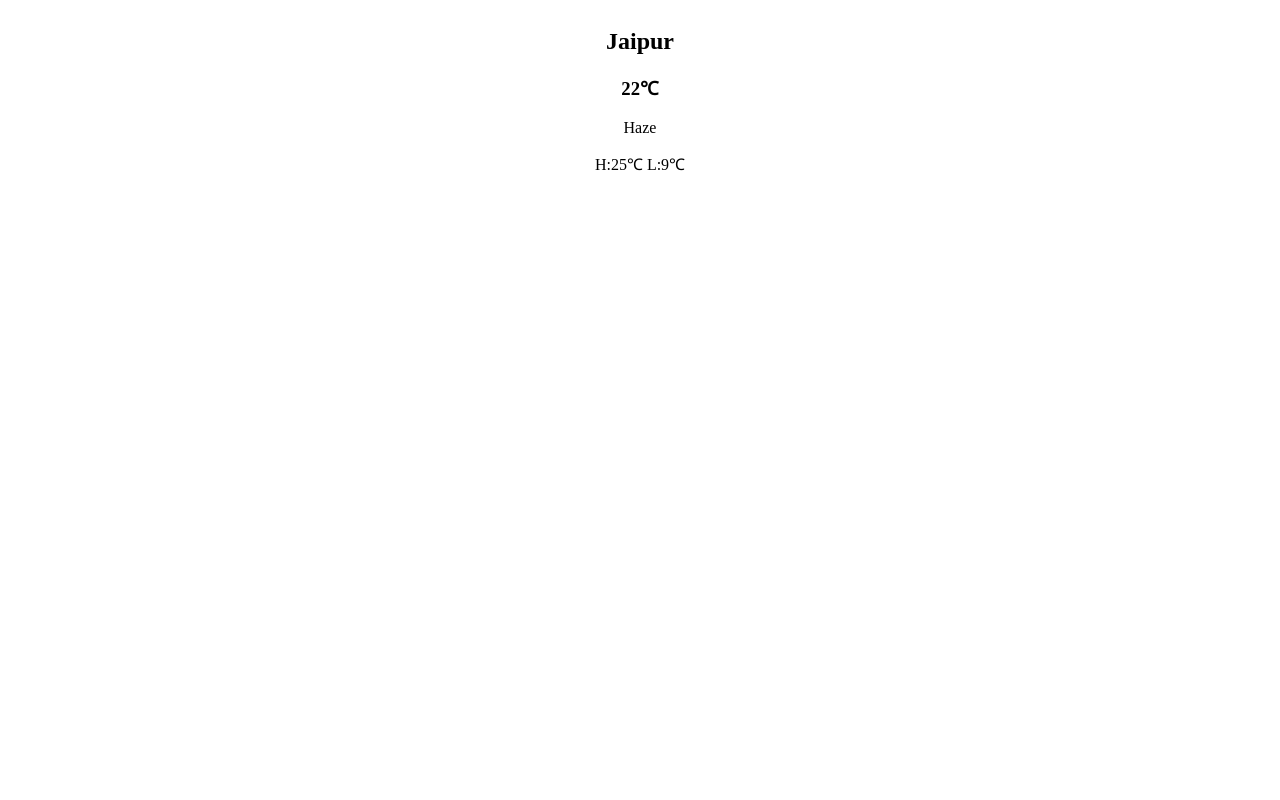
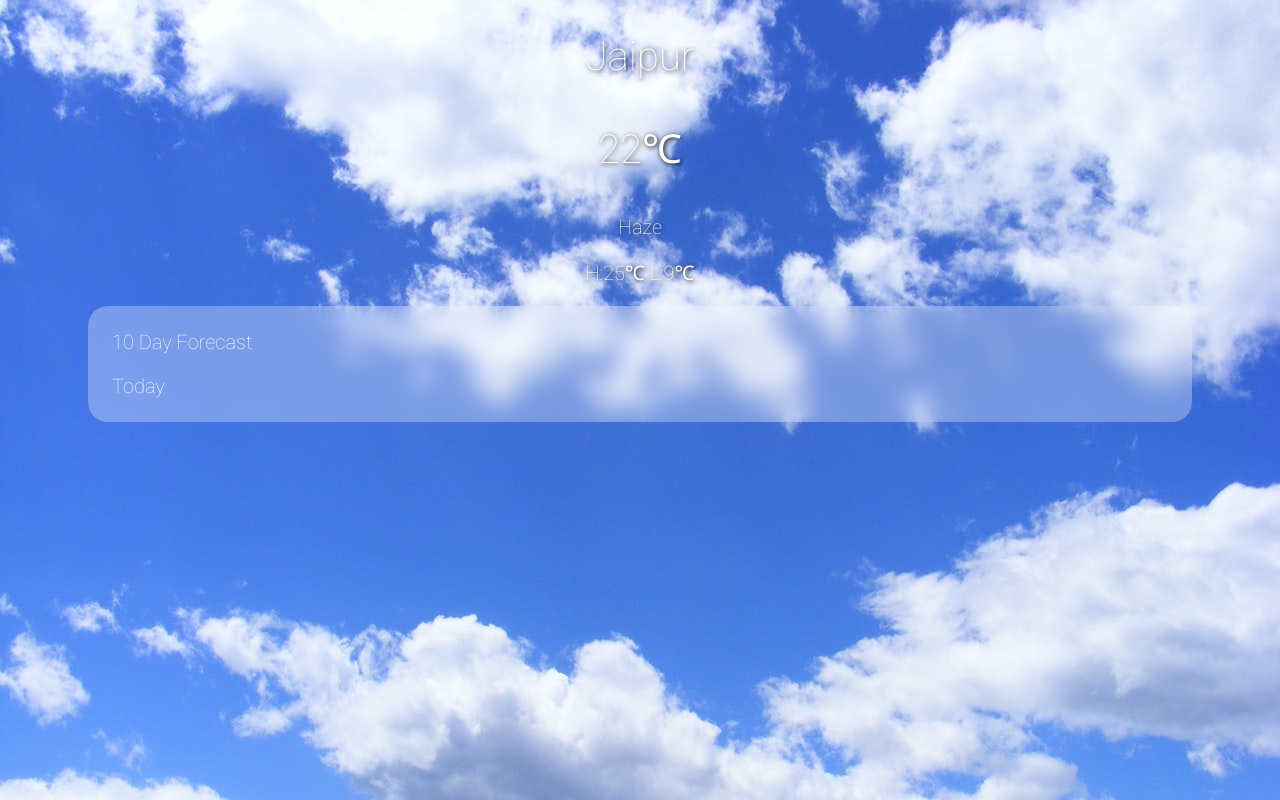
Before and after one commit to palparch/weatherous, a plain HTML site: page index.html in a window 1280 px wide. Drawn offline with Linux system fonts and the light colour scheme.

Commit message:
minor update

```diff
--- a/index.html
+++ b/index.html
@@ -7,11 +7,19 @@
 	<title>Weatherous</title>
 </head>
 <body>
-	<div class="head">
+	<header>
 		<h2>Jaipur</h2>
 		<h3>22℃</h3>
 		<p>Haze</p>
 		<p>H:25℃ L:9℃</p>
+	</header>
+	<div class="container">
+		<div class="card predict-week">
+			<p>10 Day Forecast</p>
+			<div>
+				<p>Today</p>
+			</div>
+		</div>
 	</div>
 </body>
 <script src="scripts.js"></script>
--- a/styles.css
+++ b/styles.css
@@ -1,9 +1,37 @@
+@import url('https://fonts.googleapis.com/css2?family=Roboto:wght@100&display=swap');
+
 body {
-	display: flex;
-	align-content: center;
-	justify-content: center;
+	font-family: 'Roboto', sans-serif;
+	font-size: 15pt;
+	background: url("images/pexels-pixabay-medium-53594.jpg");
+	color: white;
 }
 
-.head {
+h1, h2, h3 {
+	font-size: 2em;
+	font-weight: 500;
+}
+
+header {
 	text-align: center;
+	text-shadow: 1px 1px 5px #000;
 }
+
+.card {
+	border-radius: 1em;
+	background: rgba(255, 255, 255, 0.3);
+	backdrop-filter: blur(10px);
+	-webkit-backdrop-filter: blur(10px);
+	-moz-backdrop-filter: blur(10px);
+	padding: 0.25rem 1.5rem;
+}
+
+.container {
+	margin: 0 calc(10vw - 3rem);
+}
+
+@media (max-width: 40em) {
+	.container {
+		margin: 0 1rem;
+	}
+}
```
Also changed, not shown: images/pexels-pixabay-large-53594.jpg (added), images/pexels-pixabay-medium-53594.jpg (added).
